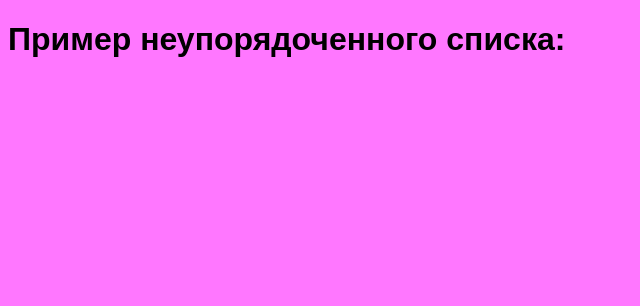
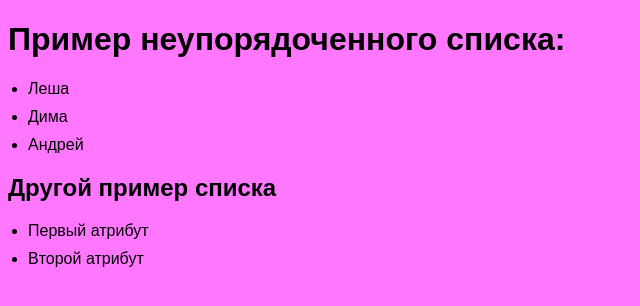
Before and after one commit to ItDimka/test, a plain HTML site: page index.html in a window 1280 px wide. Shown: the whole page, without its empty margins (0-640 px from the left). Drawn offline with Linux system fonts and the light colour scheme.

Commit message:
Украсили страницу

```diff
--- a/index.html
+++ b/index.html
@@ -21,6 +21,18 @@
 <body>
 
 <h1>Пример неупорядоченного списка:</h1>
+<ul>
+    <li>Леша</li>
+    <li>Дима</li>
+    <li>Андрей</li>
+</ul>
+
+<h2>Другой пример списка</h2>
+
+<ul>
+    <li>Первый атрибут</li>
+    <li>Bторой атрибут</li>
+</ul>
 
 </body>
 </html>
```
